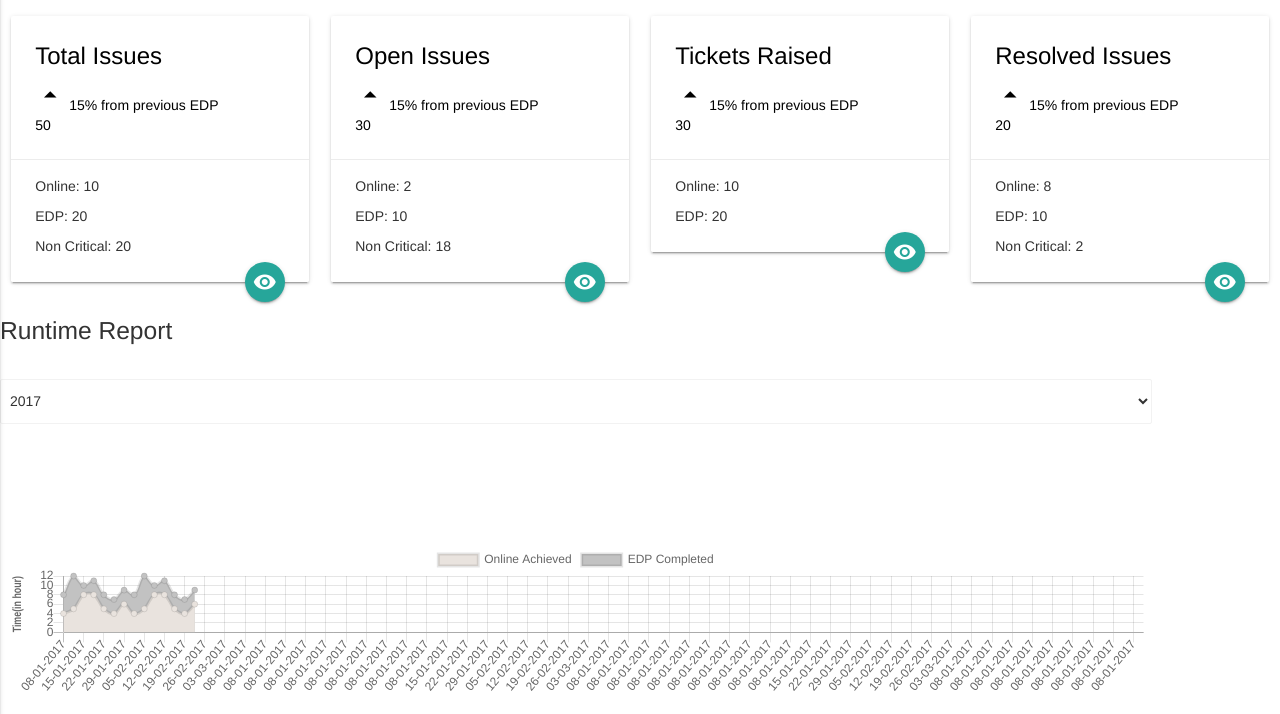
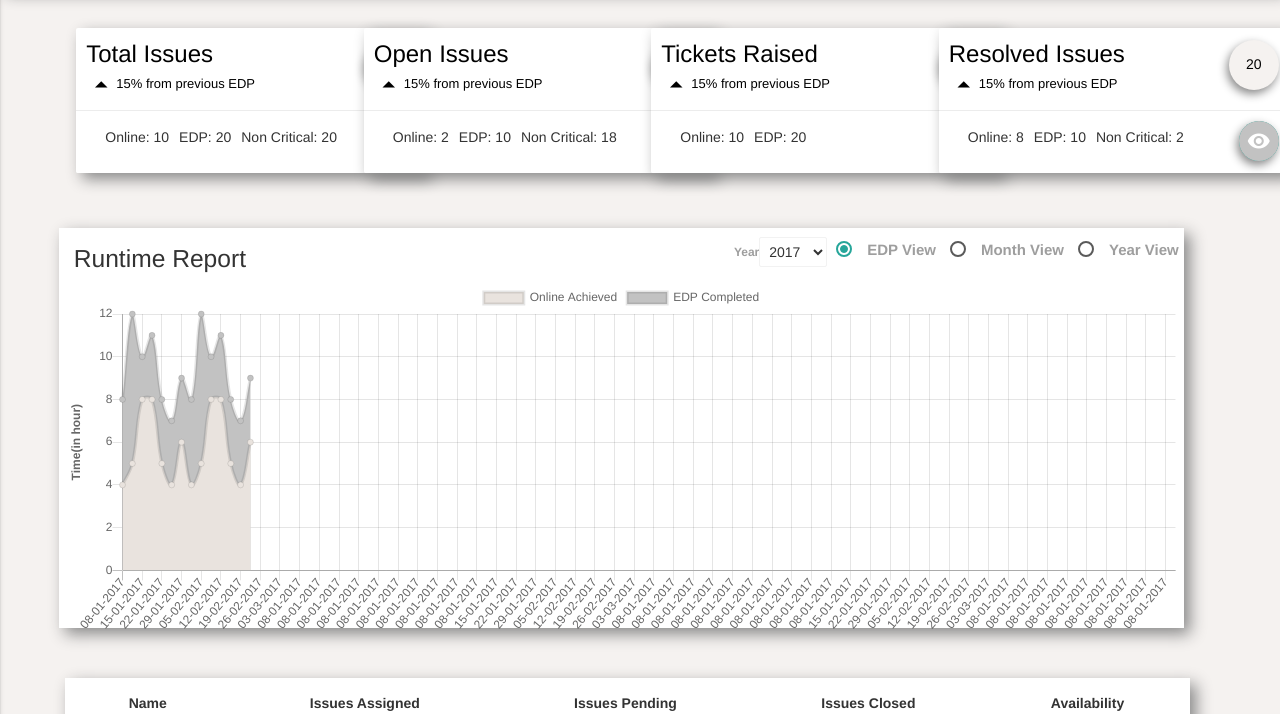
Before and after one commit to Subhendu1069/BMD, a plain HTML site: page BMD-Material/BMD.html in a window 1280 px wide. Shown: the part 52-766 px from the top of the page. Drawn offline with nearby package versions, Linux system fonts and the light colour scheme; files whose address does not match are found by name.

Commit message:
Add files via upload

```diff
--- a/BMD-Material/css/style.css
+++ b/BMD-Material/css/style.css
@@ -1,5 +1,5 @@
 body{
-	background-color: rgba(252, 252, 252, 0);
+	background-color: #f5f2f0;
 }
 li{
 	height: 40px;
@@ -9,15 +9,11 @@ nav{
 }
 .navbar{
 	min-height: 40px;
-
+	border-radius: 0;
+	box-shadow: 6px 6px 15px #888888;
 }
 .navbar-nav{
 	margin: 0;
-}
-.container-fluid{
-	height: 40px;
-	padding: 0;
-
 }
 .navbar-header{
 	height: 40px;
@@ -56,9 +52,6 @@ div#myNavbar.navbar-collapse.collapse.in{
 	float:right;
 	margin: 3px 0 0 2px;
 }
-.waves-effect{
-	display: block;
-}
 .displaytype{
 	display: flex;
 	padding: 0 10px;
@@ -69,9 +62,7 @@ div#myNavbar.navbar-collapse.collapse.in{
 nav .input-field{
 	line-height: 1;
 }
-label{
-	color: #ffffff;
-}
+
 .head{
 	display: flex;
 }
@@ -92,13 +83,6 @@ nav .button-collapse{
 .input-field label{
 	color: white;
 }
-[type="radio"]:not(:checked)+label:before, [type="radio"]:not(:checked)+label:after,[type="radio"]:checked+label:after,
-[type="radio"].with-gap:checked+label:before, [type="radio"].with-gap:checked+label:after {
-    border: 2px solid #ffffff;
-}
-[type="radio"]:checked+label:after, [type="radio"].with-gap:checked+label:after{
-	background-color: #ffffff;
-}
 #drop{
 	box-shadow: 6px 6px 15px #888888;
 }
@@ -117,3 +101,94 @@ a:focus, a:hover{
 .user-view{
 	height: 180px;
 }
+.hov:hover{
+	background-color: #585656;
+}
+.row {
+    margin: 0 4%;
+    margin-bottom: 40px;
+}
+.card .card-action:last-child{
+	display: flex;
+}
+p{
+	    margin: 0 5px 10px;
+}
+.num {
+    border-radius: 100%;
+    background-color: #f5f2f0;
+    width: 50px;
+    height: 50px;
+    float: right;
+    margin-top: -60px;
+    text-align: center;
+    line-height: 3.5;
+	box-shadow: -2px 4px 10px #888888;
+}
+.card{
+	margin-top: 20px;
+	width: 350px;
+	box-shadow: 6px 6px 15px #888888;
+}
+.card .card-content{
+	padding: 10px;
+}
+.card .card-content .card-title{
+	display: initial;
+}
+.card .card-content p{
+	margin: 0;
+    color: inherit;
+    display: flex;
+    font-size: small;
+}
+.compare{
+	width: 170px;
+	line-height: 2.2;
+}
+.btn-floating.halfway-fab{
+	position: absolute;
+    right: 10px;
+    top: 10px;
+	box-shadow: -2px 4px 10px #888888;
+	z-index: inherit;
+
+}
+.btn-floating i{
+	background-color: rgb(194, 194, 194);
+}
+.chart-container{
+	background-color: white;
+	box-shadow: 6px 6px 15px #888888;
+	width: 80%;
+	height: 800px;
+	margin: 0 3.5%;
+}
+.header{
+	padding-top: 5px;
+	padding-left: 15px;
+}
+.chart-view{
+	display: flex;
+	float: right;
+	margin-top: -45px;
+}
+canvas#lineChart1{
+	display: block;
+    height: 350px;
+    width: 1638px;
+}
+.labyr{
+	line-height: 2.5;
+	height: 30px;
+}
+select.browser-default{
+	width: 68px;
+	height: 30px
+}
+.SMEDetails{
+	background-color: white;
+	box-shadow: 6px 6px 15px #888888;
+	margin: 4%;
+	width: 90%;
+}
```
